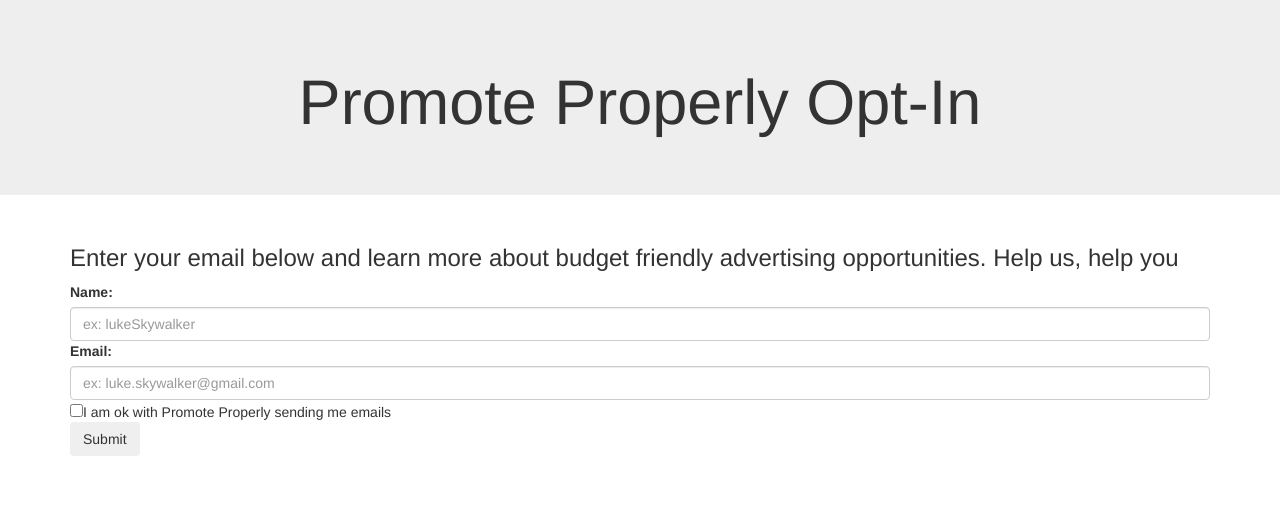
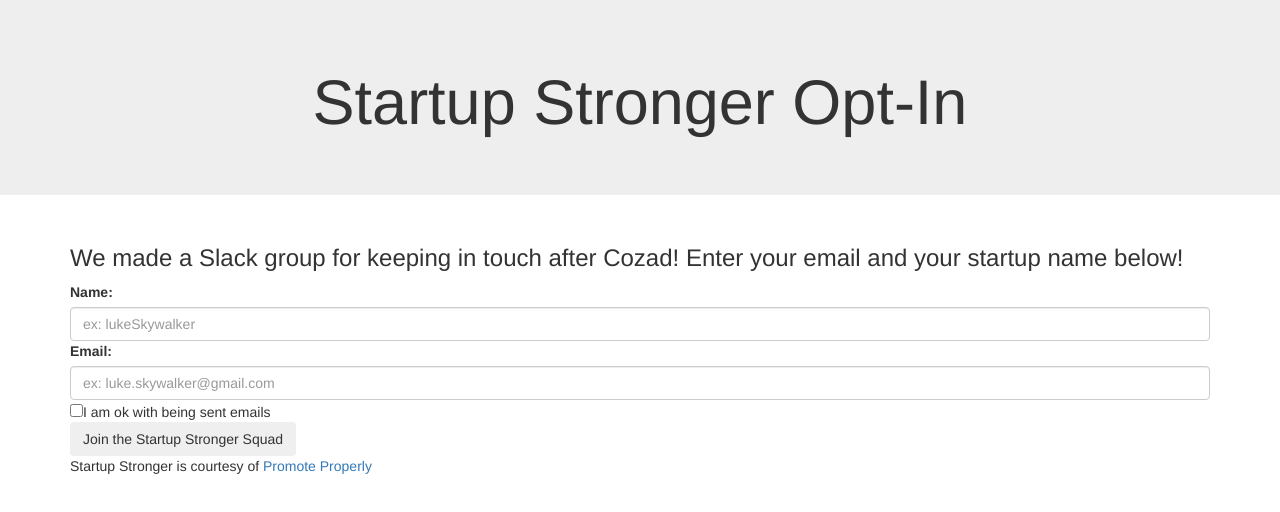
Before and after one commit to THE-COB/promoteProperlyTempSignup, a plain HTML site: page opt-in.html in a window 1280 px wide. Drawn offline with nearby package versions, Linux system fonts and the light colour scheme.

Commit message:
Update opt-in.html

```diff
--- a/opt-in.html
+++ b/opt-in.html
@@ -2,7 +2,7 @@
 
 <head>
 
-<title>Promote Properly Opt-In</title>
+<title>Startup Stronger Opt-In</title>
 <link rel="icon" href="oddIcon.png">
 <meta name="viewport" content="width=device-width, initial-scale=1">
 <link rel="stylesheet" href="https://maxcdn.bootstrapcdn.com/bootstrap/3.3.7/css/bootstrap.min.css">
@@ -54,7 +54,7 @@
 
 <body>
 <div class="jumbotron text-center">
-	<h1>Promote Properly Opt-In</h1>
+	<h1>Startup Stronger Opt-In</h1>
 </div>
 
 <div id="submitted" class="container" style="display: none">
@@ -62,7 +62,7 @@
 </div>
 
 <div id="normal" class="container">
-	<h3>Enter your email below and learn more about budget friendly advertising opportunities.  Help us, help you</h3>
+	<h3>We made a Slack group for keeping in touch after Cozad! Enter your email and your startup name below!</h3>
 	<form name="accountForm" action="javascript:finish()">
 		<div>
 			<label>Name:</label>
@@ -73,8 +73,9 @@
 			<input class="form-control" type="email" name="email" placeholder="ex: luke.skywalker@gmail.com" required />
 		</div>
 
-		<input class="form-check-input" type="checkbox" name="canSend">I am ok with Promote Properly sending me emails<br>
-		<input class="btn" type="submit" name="submit"/>
+		<input class="form-check-input" type="checkbox" name="canSend">I am ok with being sent emails<br>
+		<input class="btn" type="submit" name="submit" value="Join the Startup Stronger Squad" />
+		<p>Startup Stronger is courtesy of <a href="http://PromoteProperly.com" >Promote Properly</a></p>
 	</form>
 </div>
 
```
